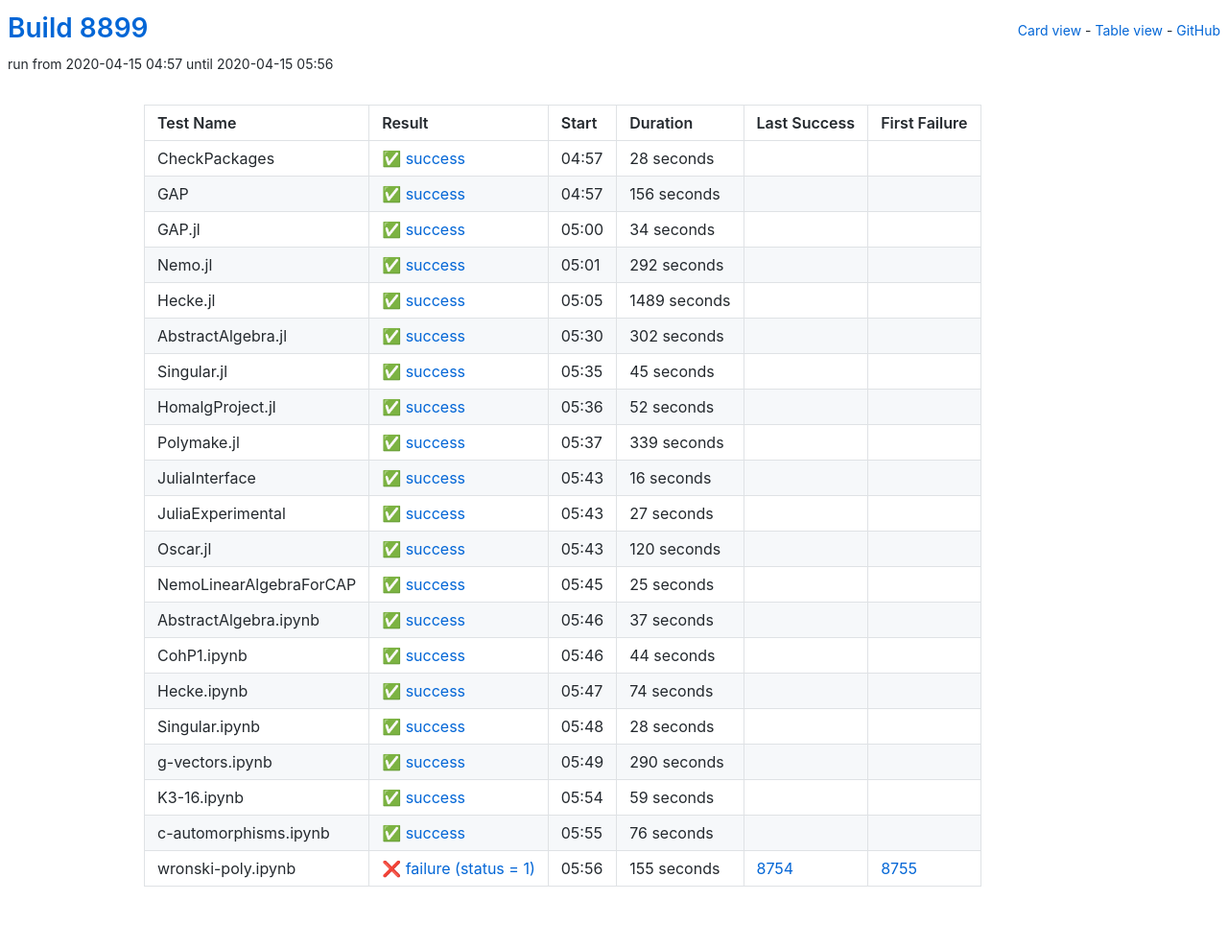
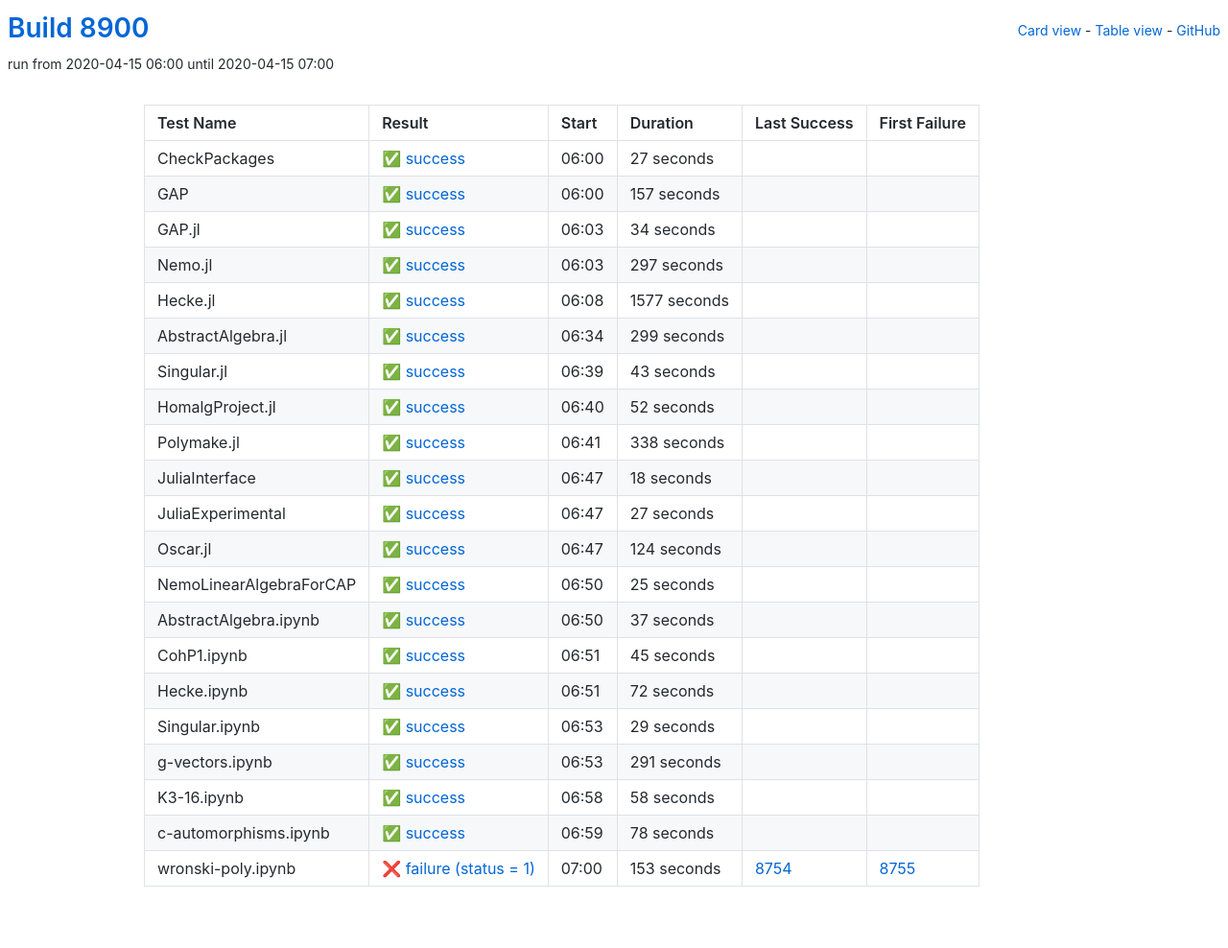
Before and after one commit to oscar-system/oscar-ci-status, a Jekyll site: the page built from table.html, in a window 1280 px wide. Shown: the whole page at 96% size. Built offline with Jekyll 4.4.1, drawn with Linux system fonts in a browser that asks for light colours.

Commit message:
Build 8900

```diff
--- a/_data/ci.yml
+++ b/_data/ci.yml
@@ -1,27 +1,27 @@
-build: 8899
-build_url: https://oscarci.mathematik.uni-kl.de/job/oscar/8899/
+build: 8900
+build_url: https://oscarci.mathematik.uni-kl.de/job/oscar/8900/
 job: oscar
 tests:
-- duration: 28
+- duration: 27
   exitcode: 0
   first_failure: false
   first_failure_url: null
   last_success: false
   last_success_url: null
-  log: https://oscarci.mathematik.uni-kl.de/job/oscar/8899/artifact/logs/build-8899/CheckPackages.log
+  log: https://oscarci.mathematik.uni-kl.de/job/oscar/8900/artifact/logs/build-8900/CheckPackages.log
   name: CheckPackages
-  start: 2020-04-15 04:57
+  start: 2020-04-15 06:00
   status: success
   success: true
-- duration: 156
+- duration: 157
   exitcode: 0
   first_failure: false
   first_failure_url: null
   last_success: false
   last_success_url: null
-  log: https://oscarci.mathematik.uni-kl.de/job/oscar/8899/artifact/logs/build-8899/GAP.log
+  log: https://oscarci.mathematik.uni-kl.de/job/oscar/8900/artifact/logs/build-8900/GAP.log
   name: GAP
-  start: 2020-04-15 04:57
+  start: 2020-04-15 06:00
   status: success
   success: true
 - duration: 34
@@ -30,42 +30,130 @@ tests:
   first_failure_url: null
   last_success: false
   last_success_url: null
-  log: https://oscarci.mathematik.uni-kl.de/job/oscar/8899/artifact/logs/build-8899/GAP.jl.log
+  log: https://oscarci.mathematik.uni-kl.de/job/oscar/8900/artifact/logs/build-8900/GAP.jl.log
   name: GAP.jl
-  start: 2020-04-15 05:00
+  start: 2020-04-15 06:03
   status: success
   success: true
-- duration: 292
+- duration: 297
   exitcode: 0
   first_failure: false
   first_failure_url: null
   last_success: false
   last_success_url: null
-  log: https://oscarci.mathematik.uni-kl.de/job/oscar/8899/artifact/logs/build-8899/Nemo.jl.log
+  log: https://oscarci.mathematik.uni-kl.de/job/oscar/8900/artifact/logs/build-8900/Nemo.jl.log
   name: Nemo.jl
-  start: 2020-04-15 05:01
+  start: 2020-04-15 06:03
   status: success
   success: true
-- duration: 1489
+- duration: 1577
   exitcode: 0
   first_failure: false
   first_failure_url: null
   last_success: false
   last_success_url: null
-  log: https://oscarci.mathematik.uni-kl.de/job/oscar/8899/artifact/logs/build-8899/Hecke.jl.log
+  log: https://oscarci.mathematik.uni-kl.de/job/oscar/8900/artifact/logs/build-8900/Hecke.jl.log
   name: Hecke.jl
-  start: 2020-04-15 05:05
+  start: 2020-04-15 06:08
   status: success
   success: true
-- duration: 302
+- duration: 299
   exitcode: 0
   first_failure: false
   first_failure_url: null
   last_success: false
   last_success_url: null
-  log: https://oscarci.mathematik.uni-kl.de/job/oscar/8899/artifact/logs/build-8899/AbstractAlgebra.jl.log
+  log: https://oscarci.mathematik.uni-kl.de/job/oscar/8900/artifact/logs/build-8900/AbstractAlgebra.jl.log
   name: AbstractAlgebra.jl
-  start: 2020-04-15 05:30
+  start: 2020-04-15 06:34
+  status: success
+  success: true
+- duration: 43
+  exitcode: 0
+  first_failure: false
+  first_failure_url: null
+  last_success: false
+  last_success_url: null
+  log: https://oscarci.mathematik.uni-kl.de/job/oscar/8900/artifact/logs/build-8900/Singular.jl.log
+  name: Singular.jl
+  start: 2020-04-15 06:39
+  status: success
+  success: true
+- duration: 52
+  exitcode: 0
+  first_failure: false
+  first_failure_url: null
+  last_success: false
+  last_success_url: null
+  log: https://oscarci.mathematik.uni-kl.de/job/oscar/8900/artifact/logs/build-8900/HomalgProject.jl.log
+  name: HomalgProject.jl
+  start: 2020-04-15 06:40
+  status: success
+  success: true
+- duration: 338
+  exitcode: 0
+  first_failure: false
+  first_failure_url: null
+  last_success: false
+  last_success_url: null
+  log: https://oscarci.mathematik.uni-kl.de/job/oscar/8900/artifact/logs/build-8900/Polymake.jl.log
+  name: Polymake.jl
+  start: 2020-04-15 06:41
+  status: success
+  success: true
+- duration: 18
+  exitcode: 0
+  first_failure: false
+  first_failure_url: null
+  last_success: false
+  last_success_url: null
+  log: https://oscarci.mathematik.uni-kl.de/job/oscar/8900/artifact/logs/build-8900/JuliaInterface.log
+  name: JuliaInterface
+  start: 2020-04-15 06:47
+  status: success
+  success: true
+- duration: 27
+  exitcode: 0
+  first_failure: false
+  first_failure_url: null
+  last_success: false
+  last_success_url: null
+  log: https://oscarci.mathematik.uni-kl.de/job/oscar/8900/artifact/logs/build-8900/JuliaExperimental.log
+  name: JuliaExperimental
+  start: 2020-04-15 06:47
+  status: success
+  success: true
+- duration: 124
+  exitcode: 0
+  first_failure: false
+  first_failure_url: null
+  last_success: false
+  last_success_url: null
+  log: https://oscarci.mathematik.uni-kl.de/job/oscar/8900/artifact/logs/build-8900/Oscar.jl.log
+  name: Oscar.jl
+  start: 2020-04-15 06:47
+  status: success
+  success: true
+- duration: 25
+  exitcode: 0
+  first_failure: false
+  first_failure_url: null
+  last_success: false
+  last_success_url: null
+  log: https://oscarci.mathematik.uni-kl.de/job/oscar/8900/artifact/logs/build-8900/NemoLinearAlgebraForCAP.log
+  name: NemoLinearAlgebraForCAP
+  start: 2020-04-15 06:50
+  status: success
+  success: true
+- duration: 37
+  exitcode: 0
+  first_failure: false
+  first_failure_url: null
+  last_success: false
+  last_success_url: null
+  log: https://oscarci.mathematik.uni-kl.de/job/oscar/8900/artifact/logs/build-8900/AbstractAlgebra.ipynb.log
+  name: AbstractAlgebra.ipynb
+  start: 2020-04-15 06:50
   status: success
   success: true
 - duration: 45
@@ -74,162 +162,74 @@ tests:
   first_failure_url: null
   last_success: false
   last_success_url: null
-  log: https://oscarci.mathematik.uni-kl.de/job/oscar/8899/artifact/logs/build-8899/Singular.jl.log
-  name: Singular.jl
-  start: 2020-04-15 05:35
+  log: https://oscarci.mathematik.uni-kl.de/job/oscar/8900/artifact/logs/build-8900/CohP1.ipynb.log
+  name: CohP1.ipynb
+  start: 2020-04-15 06:51
   status: success
   success: true
-- duration: 52
+- duration: 72
   exitcode: 0
   first_failure: false
   first_failure_url: null
   last_success: false
   last_success_url: null
-  log: https://oscarci.mathematik.uni-kl.de/job/oscar/8899/artifact/logs/build-8899/HomalgProject.jl.log
-  name: HomalgProject.jl
-  start: 2020-04-15 05:36
+  log: https://oscarci.mathematik.uni-kl.de/job/oscar/8900/artifact/logs/build-8900/Hecke.ipynb.log
+  name: Hecke.ipynb
+  start: 2020-04-15 06:51
   status: success
   success: true
-- duration: 339
+- duration: 29
   exitcode: 0
   first_failure: false
   first_failure_url: null
   last_success: false
   last_success_url: null
-  log: https://oscarci.mathematik.uni-kl.de/job/oscar/8899/artifact/logs/build-8899/Polymake.jl.log
-  name: Polymake.jl
-  start: 2020-04-15 05:37
+  log: https://oscarci.mathematik.uni-kl.de/job/oscar/8900/artifact/logs/build-8900/Singular.ipynb.log
+  name: Singular.ipynb
+  start: 2020-04-15 06:53
   status: success
   success: true
-- duration: 16
+- duration: 291
   exitcode: 0
   first_failure: false
   first_failure_url: null
   last_success: false
   last_success_url: null
-  log: https://oscarci.mathematik.uni-kl.de/job/oscar/8899/artifact/logs/build-8899/JuliaInterface.log
-  name: JuliaInterface
-  start: 2020-04-15 05:43
+  log: https://oscarci.mathematik.uni-kl.de/job/oscar/8900/artifact/logs/build-8900/g-vectors.ipynb.log
+  name: g-vectors.ipynb
+  start: 2020-04-15 06:53
   status: success
   success: true
-- duration: 27
+- duration: 58
   exitcode: 0
   first_failure: false
   first_failure_url: null
   last_success: false
   last_success_url: null
-  log: https://oscarci.mathematik.uni-kl.de/job/oscar/8899/artifact/logs/build-8899/JuliaExperimental.log
-  name: JuliaExperimental
-  start: 2020-04-15 05:43
+  log: https://oscarci.mathematik.uni-kl.de/job/oscar/8900/artifact/logs/build-8900/K3-16.ipynb.log
+  name: K3-16.ipynb
+  start: 2020-04-15 06:58
   status: success
   success: true
-- duration: 120
+- duration: 78
   exitcode: 0
   first_failure: false
   first_failure_url: null
   last_success: false
   last_success_url: null
-  log: https://oscarci.mathematik.uni-kl.de/job/oscar/8899/artifact/logs/build-8899/Oscar.jl.log
-  name: Oscar.jl
-  start: 2020-04-15 05:43
+  log: https://oscarci.mathematik.uni-kl.de/job/oscar/8900/artifact/logs/build-8900/c-automorphisms.ipynb.log
+  name: c-automorphisms.ipynb
+  start: 2020-04-15 06:59
   status: success
   success: true
-- duration: 25
-  exitcode: 0
-  first_failure: false
-  first_failure_url: null
-  last_success: false
-  last_success_url: null
-  log: https://oscarci.mathematik.uni-kl.de/job/oscar/8899/artifact/logs/build-8899/NemoLinearAlgebraForCAP.log
-  name: NemoLinearAlgebraForCAP
-  start: 2020-04-15 05:45
-  status: success
-  success: true
-- duration: 37
-  exitcode: 0
-  first_failure: false
-  first_failure_url: null
-  last_success: false
-  last_success_url: null
-  log: https://oscarci.mathematik.uni-kl.de/job/oscar/8899/artifact/logs/build-8899/AbstractAlgebra.ipynb.log
-  name: AbstractAlgebra.ipynb
-  start: 2020-04-15 05:46
-  status: success
-  success: true
-- duration: 44
-  exitcode: 0
-  first_failure: false
-  first_failure_url: null
-  last_success: false
-  last_success_url: null
-  log: https://oscarci.mathematik.uni-kl.de/job/oscar/8899/artifact/logs/build-8899/CohP1.ipynb.log
-  name: CohP1.ipynb
-  start: 2020-04-15 05:46
-  status: success
-  success: true
-- duration: 74
-  exitcode: 0
-  first_failure: false
-  first_failure_url: null
-  last_success: false
-  last_success_url: null
-  log: https://oscarci.mathematik.uni-kl.de/job/oscar/8899/artifact/logs/build-8899/Hecke.ipynb.log
-  name: Hecke.ipynb
-  start: 2020-04-15 05:47
-  status: success
-  success: true
-- duration: 28
-  exitcode: 0
-  first_failure: false
-  first_failure_url: null
-  last_success: false
-  last_success_url: null
-  log: https://oscarci.mathematik.uni-kl.de/job/oscar/8899/artifact/logs/build-8899/Singular.ipynb.log
-  name: Singular.ipynb
-  start: 2020-04-15 05:48
-  status: success
-  success: true
-- duration: 290
-  exitcode: 0
-  first_failure: false
-  first_failure_url: null
-  last_success: false
-  last_success_url: null
-  log: https://oscarci.mathematik.uni-kl.de/job/oscar/8899/artifact/logs/build-8899/g-vectors.ipynb.log
-  name: g-vectors.ipynb
-  start: 2020-04-15 05:49
-  status: success
-  success: true
-- duration: 59
-  exitcode: 0
-  first_failure: false
-  first_failure_url: null
-  last_success: false
-  last_success_url: null
-  log: https://oscarci.mathematik.uni-kl.de/job/oscar/8899/artifact/logs/build-8899/K3-16.ipynb.log
-  name: K3-16.ipynb
-  start: 2020-04-15 05:54
-  status: success
-  success: true
-- duration: 76
-  exitcode: 0
-  first_failure: false
-  first_failure_url: null
-  last_success: false
-  last_success_url: null
-  log: https://oscarci.mathematik.uni-kl.de/job/oscar/8899/artifact/logs/build-8899/c-automorphisms.ipynb.log
-  name: c-automorphisms.ipynb
-  start: 2020-04-15 05:55
-  status: success
-  success: true
-- duration: 155
+- duration: 153
   exitcode: 1
   first_failure: 8755
   first_failure_url: https://oscarci.mathematik.uni-kl.de/job/oscar/8755/
   last_success: 8754
   last_success_url: https://oscarci.mathematik.uni-kl.de/job/oscar/8754/
-  log: https://oscarci.mathematik.uni-kl.de/job/oscar/8899/artifact/logs/build-8899/wronski-poly.ipynb.log
+  log: https://oscarci.mathematik.uni-kl.de/job/oscar/8900/artifact/logs/build-8900/wronski-poly.ipynb.log
   name: wronski-poly.ipynb
-  start: 2020-04-15 05:56
+  start: 2020-04-15 07:00
   status: failure
   success: false
```
Also changed, not shown: README.md.
